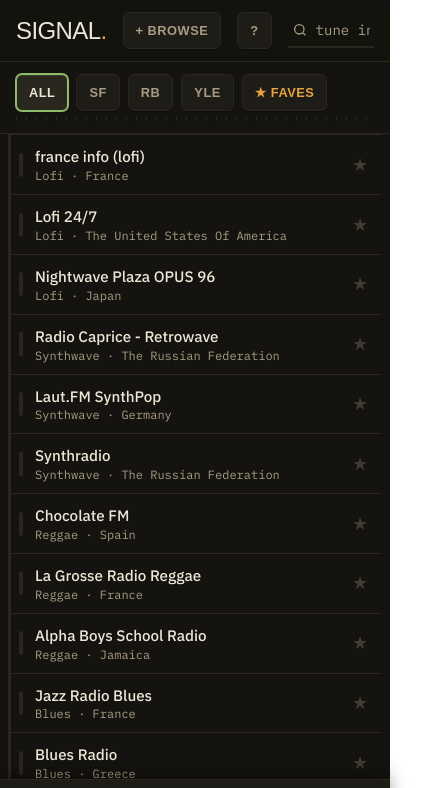
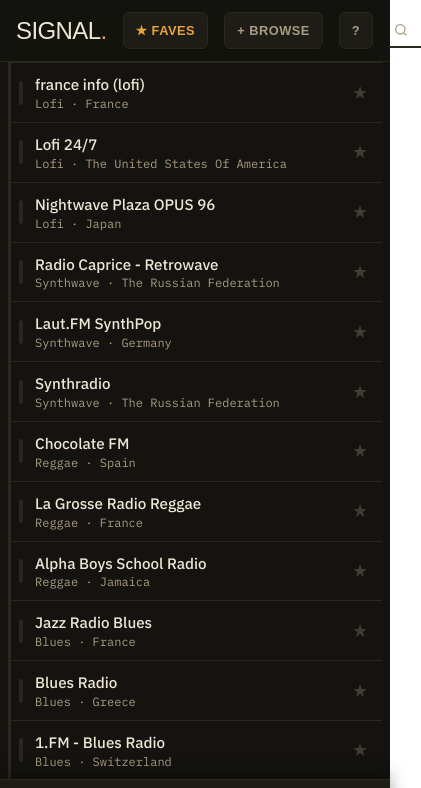
Before and after one commit to cloudbuster/signal-radio, a plain HTML site: page index.html in a window 390 px wide. Shown: the top 788 px of the page, 421 px wide, since content can reach past the window. Drawn offline with nearby package versions, Linux system fonts and the light colour scheme; no server answers; a web font is replaced by a local one.

Commit message:
Drop the network preset rail, move FAVES into the header
Search (plain + fuzzy fallback) already covers filtering by
genre/name, and the network label is still shown per-row, so the
ALL/SF/RB/YLE category buttons were redundant. FAVES is now a toggle
button in the header next to +BROWSE instead of a category among them.

```diff
--- a/app.js
+++ b/app.js
@@ -4,12 +4,6 @@
   "d&b": "drum and bass",
   edm: "electronic dance music",
   lofi: "lo-fi",
-};
-
-const PRESET_CODES = {
-  somafm: "SF",
-  radiobrowser: "RB",
-  yle: "YLE",
 };
 
 // Static: this fork has no backend, so there's nothing to fetch these from.
@@ -191,12 +185,8 @@
       );
     },
 
-    presetLabel(net) {
-      return PRESET_CODES[net.slug] || net.slug.slice(0, 3).toUpperCase();
-    },
-
-    selectCategory(categoryId) {
-      this.category = categoryId;
+    toggleFavouritesFilter() {
+      this.category = this.category === "favourite" ? "all_networks" : "favourite";
     },
 
     networkDisplay(slug) {
@@ -205,14 +195,7 @@
     },
 
     filteredChannels() {
-      let source;
-      if (this.category === "all_networks") {
-        source = this.channels;
-      } else if (this.category === "favourite") {
-        source = this.favouriteItems;
-      } else {
-        source = this.channels.filter((c) => c.network === this.category);
-      }
+      const source = this.category === "favourite" ? this.favouriteItems : this.channels;
 
       const q = this.query.trim().toLowerCase();
       if (!q) return source;
--- a/index.html
+++ b/index.html
@@ -44,8 +44,12 @@
       SIGNAL<span class="text-amber">.</span>
     </h1>
     <button
+      @click="toggleFavouritesFilter()"
+      :class="category === 'favourite' ? 'preset-btn preset-btn-active text-amber ml-auto' : 'preset-btn text-amber ml-auto'"
+    >★ FAVES</button>
+    <button
       @click="browseOpen = true"
-      class="preset-btn text-paperdim hover:text-paper ml-auto"
+      class="preset-btn text-paperdim hover:text-paper"
       title="Browse & add stations"
     >+ BROWSE</button>
     <button
@@ -65,31 +69,6 @@
       </label>
     </div>
   </header>
-
-  <!-- Preset rail -->
-  <nav class="preset-rail min-w-0 px-4 sm:px-6 py-3 border-b border-panel2 overflow-x-auto">
-    <div class="flex items-end gap-2 min-w-max">
-      <button
-        @click="selectCategory('all_networks')"
-        :class="category === 'all_networks' ? 'preset-btn preset-btn-active' : 'preset-btn'"
-      >ALL</button>
-
-      <template x-for="net in networks" :key="net.slug">
-        <button
-          @click="selectCategory(net.slug)"
-          :class="category === net.slug ? 'preset-btn preset-btn-active' : 'preset-btn'"
-          :title="net.display_name"
-          x-text="presetLabel(net)"
-        ></button>
-      </template>
-
-      <button
-        @click="selectCategory('favourite')"
-        :class="category === 'favourite' ? 'preset-btn preset-btn-active text-amber' : 'preset-btn text-amber'"
-      >★ FAVES</button>
-    </div>
-    <div class="tick-scale mt-1.5"></div>
-  </nav>
 
   <!-- Channel list -->
   <main class="flex-1 overflow-y-auto px-2 sm:px-4 pb-28">
@@ -207,9 +186,8 @@
         <section>
           <h3 class="text-amber uppercase tracking-widest text-xs mb-3">Navigating</h3>
           <ul class="space-y-1.5 text-paperdim">
-            <li><span class="text-paper">Preset rail</span> — filter by network (ALL, SF, RB, YLE)</li>
-            <li><span class="text-paper">★ FAVES</span> — your saved stations</li>
-            <li><span class="text-paper">Search bar</span> — filter channels by name in the current view</li>
+            <li><span class="text-paper">★ FAVES</span> — toggle to just your saved stations</li>
+            <li><span class="text-paper">Search bar</span> — filters by name, falls back to description, then typo-tolerant fuzzy match</li>
           </ul>
         </section>
 
```
